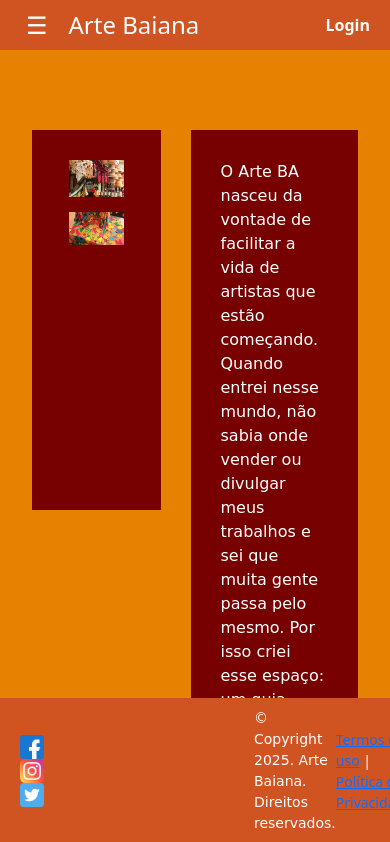
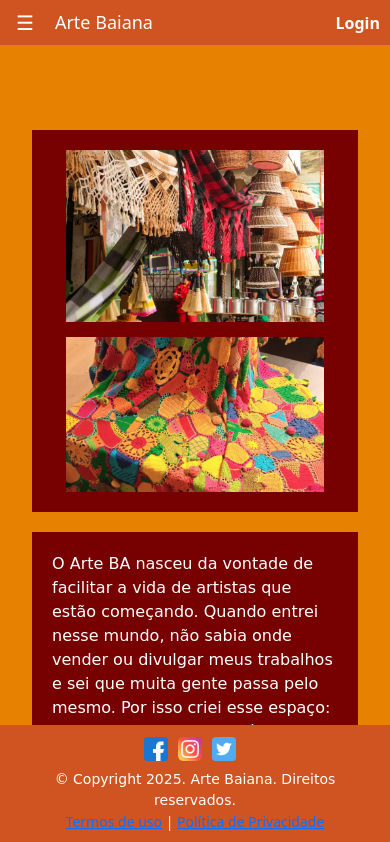
Before and after one commit to foiassimumsonho/ProjetoFinal, an Angular app: page /sobre in a window 390 px wide. Shown: the top 842 px of the page. Built offline with nearby package versions, Linux system fonts and the light colour scheme.

Commit message:
Atualização final

```diff
--- a/src/app/app.component.css
+++ b/src/app/app.component.css
@@ -2,7 +2,5 @@
 :host {
   display: block;
   min-height: 100vh;
-  background-color: #E78101; /* sua cor da home */
-  padding-top: 10px; /* evita que o header fixe cubra a parte superior */
-  box-sizing: border-box;
+  background-color: #E78101;
 }
--- a/src/app/pages/dashboard/dashboard.component.css
+++ b/src/app/pages/dashboard/dashboard.component.css
@@ -157,3 +157,88 @@ font-family: 'Comic Sans MS', cursive;
 .social-icons img:hover {
   transform: scale(1.2);
 }
+
+/* 🔥 Ajuste geral para telas menores */
+@media (max-width: 900px) {
+  .container {
+    flex-direction: column;
+    align-items: center;
+    gap: 20px;
+    margin-top: 30px;
+  }
+
+  .rectangle {
+    width: 90%;
+    min-height: auto;
+  }
+
+  .header {
+    height: 45px;
+    padding: 0 15px;
+  }
+
+  .logo {
+    font-size: 20px;
+  }
+
+  .menu-btn {
+    font-size: 22px;
+  }
+
+  .footer {
+    flex-direction: column;
+    text-align: center;
+    padding: 15px;
+    height: auto;
+  }
+
+  .footer-center p {
+    margin-left: 0;
+    margin-top: 8px;
+  }
+}
+
+/* 📱 Ajustes para celular */
+@media (max-width: 600px) {
+
+  /* Sidebar mais estreita */
+  .sidebar {
+    width: 180px;
+  }
+
+  .rectangle img {
+    width: 90%;
+  }
+
+  .rectangle {
+    padding: 20px;
+  }
+
+  .logo {
+    font-size: 18px;
+  }
+
+  .menu-btn {
+    font-size: 20px;
+  }
+
+  .footer {
+    padding: 12px;
+  }
+}
+
+/* 🧱 Telas muito pequenas */
+@media (max-width: 400px) {
+
+  .rectangle {
+    width: 100%;
+  }
+
+  .sidebar {
+    width: 160px;
+  }
+
+  .header {
+    padding: 0 10px;
+  }
+}
--- a/src/app/pages/dashboarddetalhes/dashboarddetalhes.component.css
+++ b/src/app/pages/dashboarddetalhes/dashboarddetalhes.component.css
@@ -175,3 +175,88 @@ button:disabled {
 .social-icons img:hover {
   transform: scale(1.2);
 }
+
+/* 🔥 Ajuste geral para telas menores */
+@media (max-width: 900px) {
+  .container {
+    flex-direction: column;
+    align-items: center;
+    gap: 20px;
+    margin-top: 30px;
+  }
+
+  .rectangle {
+    width: 90%;
+    min-height: auto;
+  }
+
+  .header {
+    height: 45px;
+    padding: 0 15px;
+  }
+
+  .logo {
+    font-size: 20px;
+  }
+
+  .menu-btn {
+    font-size: 22px;
+  }
+
+  .footer {
+    flex-direction: column;
+    text-align: center;
+    padding: 15px;
+    height: auto;
+  }
+
+  .footer-center p {
+    margin-left: 0;
+    margin-top: 8px;
+  }
+}
+
+/* 📱 Ajustes para celular */
+@media (max-width: 600px) {
+
+  /* Sidebar mais estreita */
+  .sidebar {
+    width: 180px;
+  }
+
+  .rectangle img {
+    width: 90%;
+  }
+
+  .rectangle {
+    padding: 20px;
+  }
+
+  .logo {
+    font-size: 18px;
+  }
+
+  .menu-btn {
+    font-size: 20px;
+  }
+
+  .footer {
+    padding: 12px;
+  }
+}
+
+/* 🧱 Telas muito pequenas */
+@media (max-width: 400px) {
+
+  .rectangle {
+    width: 100%;
+  }
+
+  .sidebar {
+    width: 160px;
+  }
+
+  .header {
+    padding: 0 10px;
+  }
+}
--- a/src/app/pages/fale/fale.component.css
+++ b/src/app/pages/fale/fale.component.css
@@ -182,3 +182,88 @@
 .social-icons img:hover {
   transform: scale(1.2);
 }
+
+/* 🔥 Ajuste geral para telas menores */
+@media (max-width: 900px) {
+  .container {
+    flex-direction: column;
+    align-items: center;
+    gap: 20px;
+    margin-top: 30px;
+  }
+
+  .rectangle {
+    width: 90%;
+    min-height: auto;
+  }
+
+  .header {
+    height: 45px;
+    padding: 0 15px;
+  }
+
+  .logo {
+    font-size: 20px;
+  }
+
+  .menu-btn {
+    font-size: 22px;
+  }
+
+  .footer {
+    flex-direction: column;
+    text-align: center;
+    padding: 15px;
+    height: auto;
+  }
+
+  .footer-center p {
+    margin-left: 0;
+    margin-top: 8px;
+  }
+}
+
+/* 📱 Ajustes para celular */
+@media (max-width: 600px) {
+
+  /* Sidebar mais estreita */
+  .sidebar {
+    width: 180px;
+  }
+
+  .rectangle img {
+    width: 90%;
+  }
+
+  .rectangle {
+    padding: 20px;
+  }
+
+  .logo {
+    font-size: 18px;
+  }
+
+  .menu-btn {
+    font-size: 20px;
+  }
+
+  .footer {
+    padding: 12px;
+  }
+}
+
+/* 🧱 Telas muito pequenas */
+@media (max-width: 400px) {
+
+  .rectangle {
+    width: 100%;
+  }
+
+  .sidebar {
+    width: 160px;
+  }
+
+  .header {
+    padding: 0 10px;
+  }
+}
--- a/src/app/pages/home/home.component.css
+++ b/src/app/pages/home/home.component.css
@@ -223,3 +223,88 @@ button.next { right: 10px; }
 .social-icons img:hover {
   transform: scale(1.2);
 }
+
+/* 🔥 Ajuste geral para telas menores */
+@media (max-width: 900px) {
+  .container {
+    flex-direction: column;
+    align-items: center;
+    gap: 20px;
+    margin-top: 30px;
+  }
+
+  .rectangle {
+    width: 90%;
+    min-height: auto;
+  }
+
+  .header {
+    height: 45px;
+    padding: 0 15px;
+  }
+
+  .logo {
+    font-size: 20px;
+  }
+
+  .menu-btn {
+    font-size: 22px;
+  }
+
+  .footer {
+    flex-direction: column;
+    text-align: center;
+    padding: 15px;
+    height: auto;
+  }
+
+  .footer-center p {
+    margin-left: 0;
+    margin-top: 8px;
+  }
+}
+
+/* 📱 Ajustes para celular */
+@media (max-width: 600px) {
+
+  /* Sidebar mais estreita */
+  .sidebar {
+    width: 180px;
+  }
+
+  .rectangle img {
+    width: 90%;
+  }
+
+  .rectangle {
+    padding: 20px;
+  }
+
+  .logo {
+    font-size: 18px;
+  }
+
+  .menu-btn {
+    font-size: 20px;
+  }
+
+  .footer {
+    padding: 12px;
+  }
+}
+
+/* 🧱 Telas muito pequenas */
+@media (max-width: 400px) {
+
+  .rectangle {
+    width: 100%;
+  }
+
+  .sidebar {
+    width: 160px;
+  }
+
+  .header {
+    padding: 0 10px;
+  }
+}
--- a/src/app/pages/sobre/sobre.component.css
+++ b/src/app/pages/sobre/sobre.component.css
@@ -139,3 +139,88 @@
 .social-icons img:hover {
   transform: scale(1.2);
 }
+
+/* 🔥 Ajuste geral para telas menores */
+@media (max-width: 900px) {
+  .container {
+    flex-direction: column;
+    align-items: center;
+    gap: 20px;
+    margin-top: 30px;
+  }
+
+  .rectangle {
+    width: 90%;
+    min-height: auto;
+  }
+
+  .header {
+    height: 45px;
+    padding: 0 15px;
+  }
+
+  .logo {
+    font-size: 20px;
+  }
+
+  .menu-btn {
+    font-size: 22px;
+  }
+
+  .footer {
+    flex-direction: column;
+    text-align: center;
+    padding: 15px;
+    height: auto;
+  }
+
+  .footer-center p {
+    margin-left: 0;
+    margin-top: 8px;
+  }
+}
+
+/* 📱 Ajustes para celular */
+@media (max-width: 600px) {
+
+  /* Sidebar mais estreita */
+  .sidebar {
+    width: 180px;
+  }
+
+  .rectangle img {
+    width: 90%;
+  }
+
+  .rectangle {
+    padding: 20px;
+  }
+
+  .logo {
+    font-size: 18px;
+  }
+
+  .menu-btn {
+    font-size: 20px;
+  }
+
+  .footer {
+    padding: 12px;
+  }
+}
+
+/* 🧱 Telas muito pequenas */
+@media (max-width: 400px) {
+
+  .rectangle {
+    width: 100%;
+  }
+
+  .sidebar {
+    width: 160px;
+  }
+
+  .header {
+    padding: 0 10px;
+  }
+}
```
